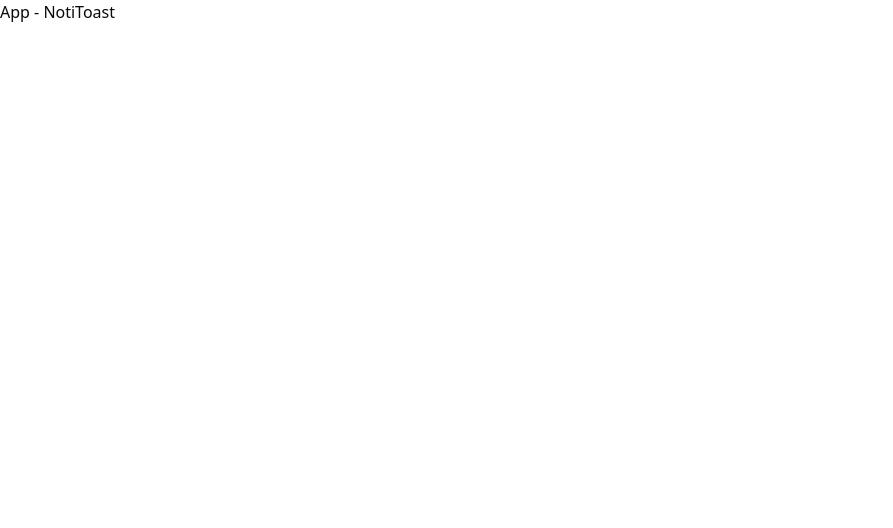
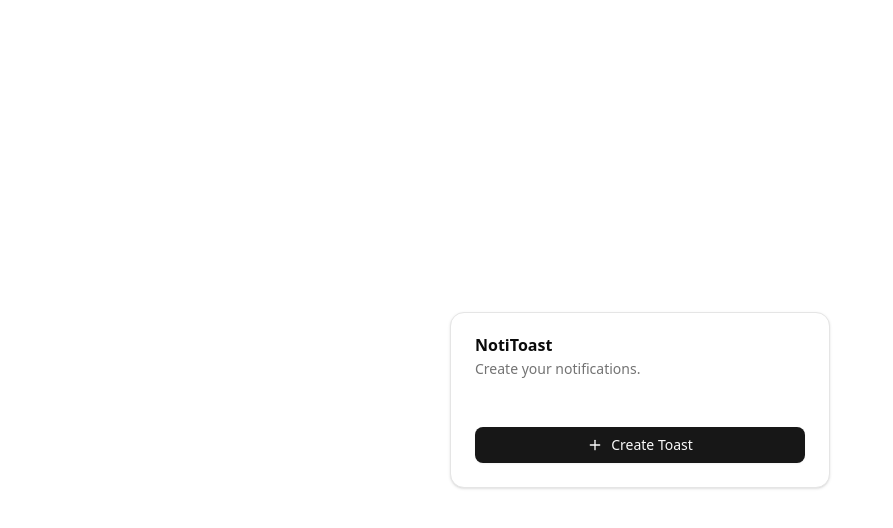
Before and after one commit to hexabytecode/app-notitoast, a Next.js app: page / in a window 1280 px wide. Shown: the top 528 px of the page, without its empty margins (0-893 px from the left). Built offline with nearby package versions, Linux system fonts and the light colour scheme.

Commit message:
feature: created mainCard component

```diff
--- a/package.json
+++ b/package.json
@@ -10,6 +10,7 @@
   },
   "dependencies": {
     "@radix-ui/react-slot": "^1.1.2",
+    "@radix-ui/react-switch": "^1.1.3",
     "class-variance-authority": "^0.7.1",
     "clsx": "^2.1.1",
     "lucide-react": "^0.477.0",
--- a/src/app/layout.js
+++ b/src/app/layout.js
@@ -1,15 +1,4 @@
-import { Geist, Geist_Mono } from "next/font/google";
 import "./globals.css";
-
-const geistSans = Geist({
-  variable: "--font-geist-sans",
-  subsets: ["latin"],
-});
-
-const geistMono = Geist_Mono({
-  variable: "--font-geist-mono",
-  subsets: ["latin"],
-});
 
 export const metadata = {
   title: "Create Next App",
@@ -19,9 +8,7 @@ export const metadata = {
 export default function RootLayout({ children }) {
   return (
     <html lang="en">
-      <body
-        className={`${geistSans.variable} ${geistMono.variable} antialiased`}
-      >
+      <body className={`h-screen w-screen flex justify-center items-center`}>
         {children}
       </body>
     </html>
--- a/src/app/page.js
+++ b/src/app/page.js
@@ -1,3 +1,9 @@
+import CardDemo from "@/components/mainCard";
+
 export default function App() {
-  return <h1>App - NotiToast</h1>;
+  return (
+    <>
+      <CardDemo />
+    </>
+  );
 }
--- /dev/null
+++ b/src/components/mainCard.jsx
@@ -0,0 +1,29 @@
+import { Plus } from "lucide-react";
+
+import { cn } from "@/lib/utils";
+import { Button } from "@/components/ui/button";
+import {
+  Card,
+  CardContent,
+  CardDescription,
+  CardFooter,
+  CardHeader,
+  CardTitle,
+} from "@/components/ui/card";
+
+export default function CardDemo({ className, ...props }) {
+  return (
+    <Card className={cn("w-[380px]", className)} {...props}>
+      <CardHeader>
+        <CardTitle>NotiToast</CardTitle>
+        <CardDescription>Create your notifications.</CardDescription>
+      </CardHeader>
+      <CardContent className="grid gap-4"></CardContent>
+      <CardFooter>
+        <Button className="w-full">
+          <Plus /> Create Toast
+        </Button>
+      </CardFooter>
+    </Card>
+  );
+}
--- /dev/null
+++ b/src/components/ui/card.jsx
@@ -0,0 +1,75 @@
+import * as React from "react"
+
+import { cn } from "@/lib/utils"
+
+function Card({
+  className,
+  ...props
+}) {
+  return (
+    (<div
+      data-slot="card"
+      className={cn(
+        "bg-card text-card-foreground flex flex-col gap-6 rounded-xl border py-6 shadow-sm",
+        className
+      )}
+      {...props} />)
+  );
+}
+
+function CardHeader({
+  className,
+  ...props
+}) {
+  return (
+    (<div
+      data-slot="card-header"
+      className={cn("flex flex-col gap-1.5 px-6", className)}
+      {...props} />)
+  );
+}
+
+function CardTitle({
+  className,
+  ...props
+}) {
+  return (
+    (<div
+      data-slot="card-title"
+      className={cn("leading-none font-semibold", className)}
+      {...props} />)
+  );
+}
+
+function CardDescription({
+  className,
+  ...props
+}) {
+  return (
+    (<div
+      data-slot="card-description"
+      className={cn("text-muted-foreground text-sm", className)}
+      {...props} />)
+  );
+}
+
+function CardContent({
+  className,
+  ...props
+}) {
+  return (<div data-slot="card-content" className={cn("px-6", className)} {...props} />);
+}
+
+function CardFooter({
+  className,
+  ...props
+}) {
+  return (
+    (<div
+      data-slot="card-footer"
+      className={cn("flex items-center px-6", className)}
+      {...props} />)
+  );
+}
+
+export { Card, CardHeader, CardFooter, CardTitle, CardDescription, CardContent }
--- /dev/null
+++ b/src/components/ui/switch.jsx
@@ -0,0 +1,29 @@
+"use client"
+
+import * as React from "react"
+import * as SwitchPrimitive from "@radix-ui/react-switch"
+
+import { cn } from "@/lib/utils"
+
+function Switch({
+  className,
+  ...props
+}) {
+  return (
+    (<SwitchPrimitive.Root
+      data-slot="switch"
+      className={cn(
+        "peer data-[state=checked]:bg-primary data-[state=unchecked]:bg-input focus-visible:border-ring focus-visible:ring-ring/50 inline-flex h-5 w-9 shrink-0 items-center rounded-full border-2 border-transparent shadow-xs transition-all outline-none focus-visible:ring-[3px] disabled:cursor-not-allowed disabled:opacity-50",
+        className
+      )}
+      {...props}>
+      <SwitchPrimitive.Thumb
+        data-slot="switch-thumb"
+        className={cn(
+          "bg-background pointer-events-none block size-4 rounded-full ring-0 shadow-lg transition-transform data-[state=checked]:translate-x-4 data-[state=unchecked]:translate-x-0"
+        )} />
+    </SwitchPrimitive.Root>)
+  );
+}
+
+export { Switch }
```
Also changed, not shown: 1 other file (tests, documents, lock files or other folders).
